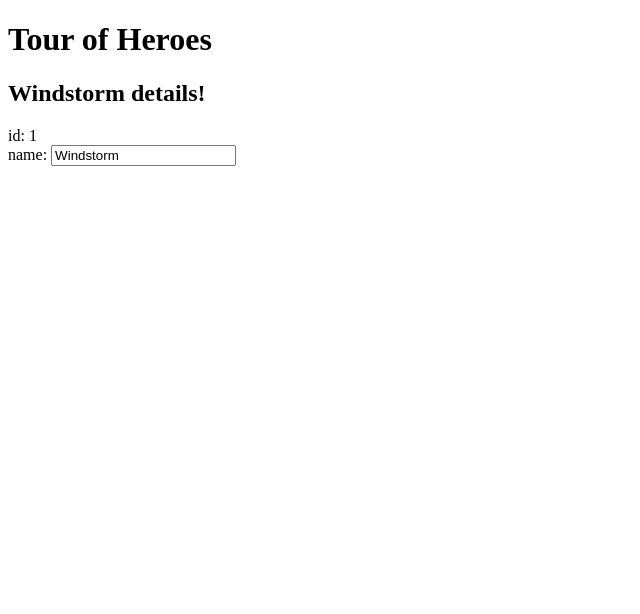
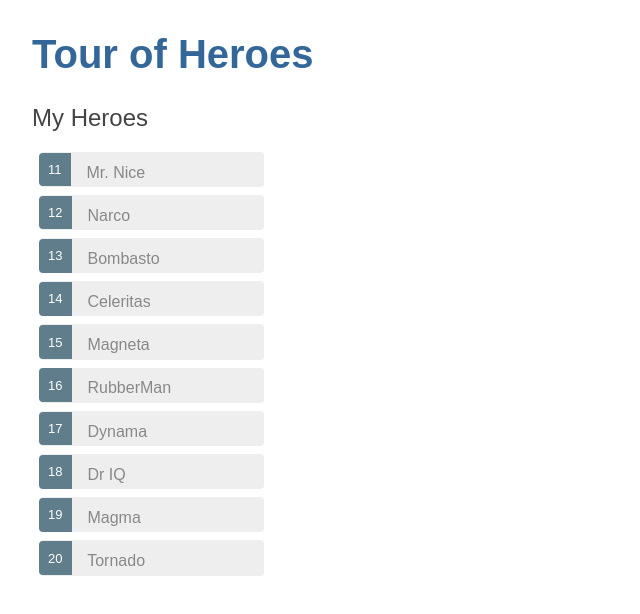
Before and after one commit to DaniAkash/Tour-Of-Heroes, an Angular app: page / in a window 1280 px wide. Shown: the top 614 px of the page, without its empty margins (0-640 px from the left). Built offline with nearby package versions, Linux system fonts and the light colour scheme.

Commit message:
Listing Heroes

```diff
--- a/src/app/app.component.css
+++ b/src/app/app.component.css
@@ -0,0 +1,47 @@
+.selected {
+  background-color: #CFD8DC !important;
+  color: white;
+}
+.heroes {
+  margin: 0 0 2em 0;
+  list-style-type: none;
+  padding: 0;
+  width: 15em;
+}
+.heroes li {
+  cursor: pointer;
+  position: relative;
+  left: 0;
+  background-color: #EEE;
+  margin: .5em;
+  padding: .3em 0;
+  height: 1.6em;
+  border-radius: 4px;
+}
+.heroes li.selected:hover {
+  background-color: #BBD8DC !important;
+  color: white;
+}
+.heroes li:hover {
+  color: #607D8B;
+  background-color: #DDD;
+  left: .1em;
+}
+.heroes .text {
+  position: relative;
+  top: -3px;
+}
+.heroes .badge {
+  display: inline-block;
+  font-size: small;
+  color: white;
+  padding: 0.8em 0.7em 0 0.7em;
+  background-color: #607D8B;
+  line-height: 1em;
+  position: relative;
+  left: -1px;
+  top: -4px;
+  height: 1.8em;
+  margin-right: .8em;
+  border-radius: 4px 0 0 4px;
+}
--- a/src/app/app.component.html
+++ b/src/app/app.component.html
@@ -1,10 +1,19 @@
 <h1>{{title}}</h1>
-<h2>{{hero.name}} details!</h2>
-<div>
-  <label>id: </label>
-  {{hero.id}}
+<div *ngIf="selectedHero">
+  <h2>{{selectedHero.name}} details!</h2>
+  <div><label>id: </label>{{selectedHero.id}}</div>
+  <div>
+    <label>name: </label>
+    <input [(ngModel)]="selectedHero.name" placeholder="name"/>
+  </div>
 </div>
-<div>
-  <label>name: </label>
-  <input [(ngModel)]="hero.name" placeholder="name">
-</div>
+<h2>My Heroes</h2>
+<ul class="heroes">
+  <li
+    *ngFor="let hero of heroes"
+    (click)="onSelect(hero)"
+    [class.selected]="hero === selectedHero"
+    >
+    <span class="badge">{{hero.id}}</span> {{hero.name}}
+  </li>
+</ul>
--- a/src/app/app.component.ts
+++ b/src/app/app.component.ts
@@ -4,6 +4,19 @@
   id: number;
   name: string;
 }
+
+const HEROES: Hero[] = [
+  { id: 11, name: 'Mr. Nice' },
+  { id: 12, name: 'Narco' },
+  { id: 13, name: 'Bombasto' },
+  { id: 14, name: 'Celeritas' },
+  { id: 15, name: 'Magneta' },
+  { id: 16, name: 'RubberMan' },
+  { id: 17, name: 'Dynama' },
+  { id: 18, name: 'Dr IQ' },
+  { id: 19, name: 'Magma' },
+  { id: 20, name: 'Tornado' }
+];
 
 @Component({
   selector: 'app-root',
@@ -13,8 +26,10 @@
 
 export class AppComponent {
   title = 'Tour of Heroes';
-  hero: Hero = {
-    id: 1,
-    name: 'Windstorm'
-  };
+  selectedHero: Hero;
+  heroes = HEROES;
+
+  onSelect(hero: Hero): void {
+    this.selectedHero = hero;
+  }
 }
--- a/src/styles.css
+++ b/src/styles.css
@@ -1 +1,120 @@
 /* You can add global styles to this file, and also import other style files */
+/* Master Styles */
+h1 {
+  color: #369;
+  font-family: Arial, Helvetica, sans-serif;
+  font-size: 250%;
+}
+h2, h3 {
+  color: #444;
+  font-family: Arial, Helvetica, sans-serif;
+  font-weight: lighter;
+}
+body {
+  margin: 2em;
+}
+body, input[text], button {
+  color: #888;
+  font-family: Cambria, Georgia;
+}
+a {
+  cursor: pointer;
+  cursor: hand;
+}
+button {
+  font-family: Arial;
+  background-color: #eee;
+  border: none;
+  padding: 5px 10px;
+  border-radius: 4px;
+  cursor: pointer;
+  cursor: hand;
+}
+button:hover {
+  background-color: #cfd8dc;
+}
+button:disabled {
+  background-color: #eee;
+  color: #aaa;
+  cursor: auto;
+}
+
+/* Navigation link styles */
+nav a {
+  padding: 5px 10px;
+  text-decoration: none;
+  margin-right: 10px;
+  margin-top: 10px;
+  display: inline-block;
+  background-color: #eee;
+  border-radius: 4px;
+}
+nav a:visited, a:link {
+  color: #607D8B;
+}
+nav a:hover {
+  color: #039be5;
+  background-color: #CFD8DC;
+}
+nav a.active {
+  color: #039be5;
+}
+
+/* items class */
+.items {
+  margin: 0 0 2em 0;
+  list-style-type: none;
+  padding: 0;
+  width: 24em;
+}
+.items li {
+  cursor: pointer;
+  position: relative;
+  left: 0;
+  background-color: #EEE;
+  margin: .5em;
+  padding: .3em 0;
+  height: 1.6em;
+  border-radius: 4px;
+}
+.items li:hover {
+  color: #607D8B;
+  background-color: #DDD;
+  left: .1em;
+}
+.items li.selected {
+  background-color: #CFD8DC;
+  color: white;
+}
+.items li.selected:hover {
+  background-color: #BBD8DC;
+}
+.items .text {
+  position: relative;
+  top: -3px;
+}
+.items .badge {
+  display: inline-block;
+  font-size: small;
+  color: white;
+  padding: 0.8em 0.7em 0 0.7em;
+  background-color: #607D8B;
+  line-height: 1em;
+  position: relative;
+  left: -1px;
+  top: -4px;
+  height: 1.8em;
+  margin-right: .8em;
+  border-radius: 4px 0 0 4px;
+}
+/* everywhere else */
+* {
+  font-family: Arial, Helvetica, sans-serif;
+}
+
+
+/*
+Copyright 2016 Google Inc. All Rights Reserved.
+Use of this source code is governed by an MIT-style license that
+can be found in the LICENSE file at http://angular.io/license
+*/
```
